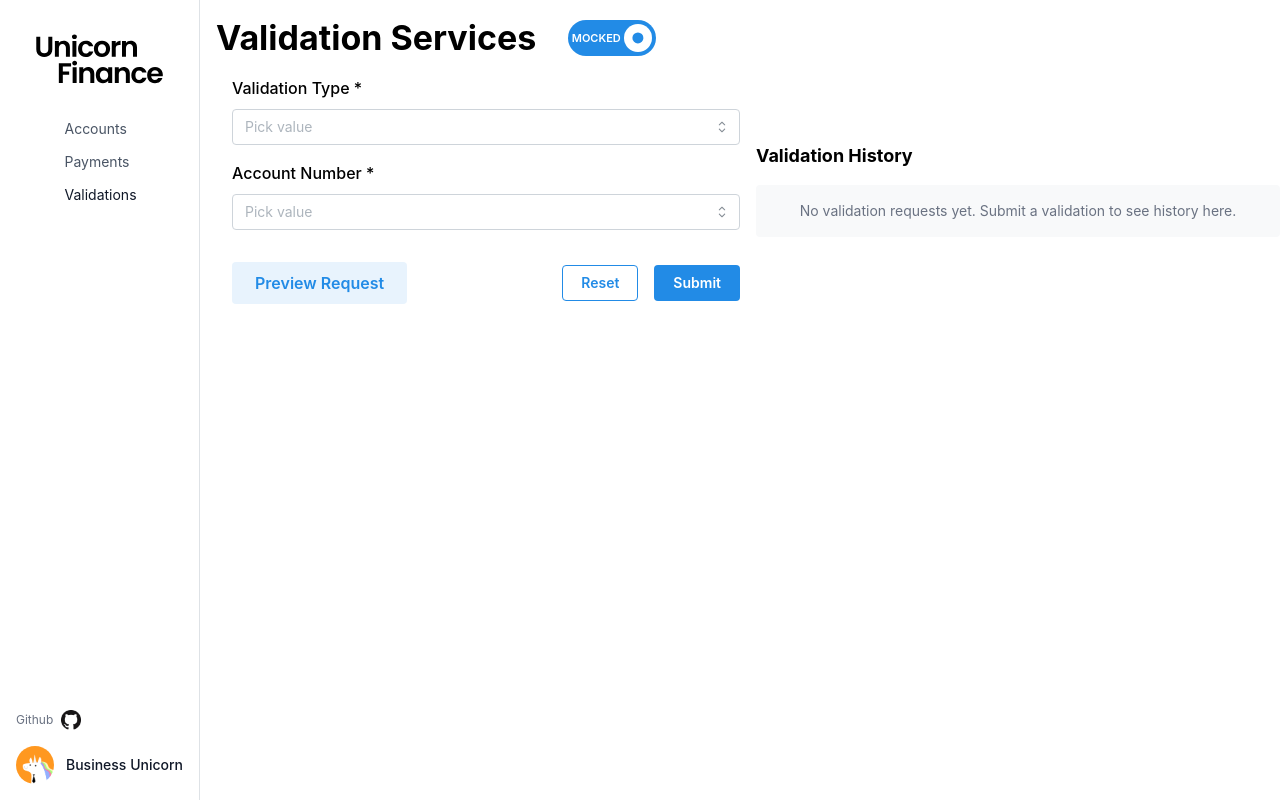
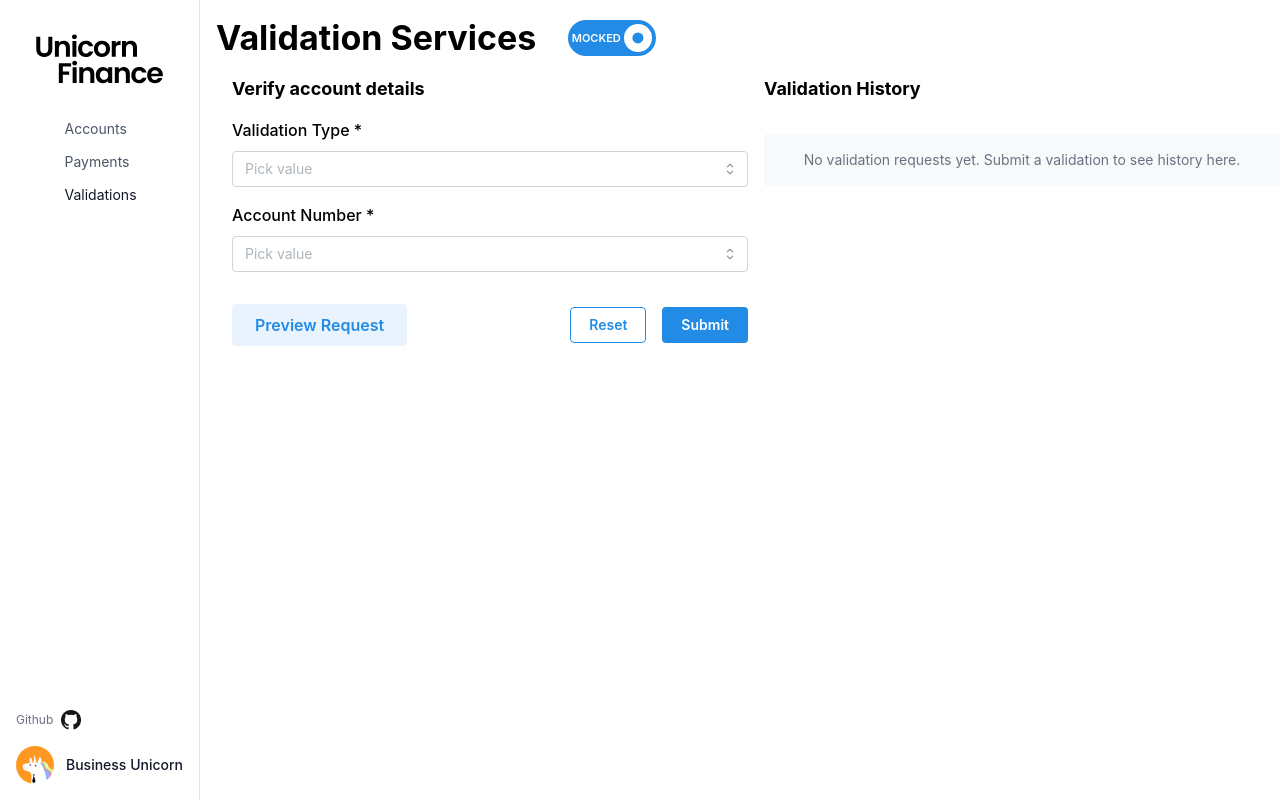
Before and after one commit to jpmorgan-payments/unicorn-finance, a React (Vite) app in the folder app/client/: page /validations in a window 1280 px wide. Built offline with nearby package versions, Linux system fonts and the light colour scheme.

Commit message:
Update ValidationsPage.tsx

```diff
--- a/app/client/src/pages/ValidationsPage.tsx
+++ b/app/client/src/pages/ValidationsPage.tsx
@@ -1,5 +1,5 @@
 import React, { useState } from "react";
-import { Box, Flex, Group, Title } from "@mantine/core";
+import { Box, Flex, Group, Title, Stack } from "@mantine/core";
 import Layout from "../componentsV2/Layout";
 import EnvironmentSwitcher from "../componentsV2/EnvironmentSwitcher";
 import ValidationServicesInputForm from "../features/ValidationServices/ValidationServicesInputForm";
@@ -52,13 +52,17 @@ const ValidationsPage: React.FC = () => {
         w={"100%"}
         gap="md"
         justify="space-between"
-        align="center"
+        align="flex-start"
         direction={{ base: "column", sm: "row" }}
       >
-        <ValidationServicesInputForm
-          onValidationComplete={handleValidationComplete}
-        />
-        <Box className="lg:w-1/2 w-full">
+        <Stack align="stretch" justify="flex-start" flex={1}>
+          <Title order={4}>Verify account details</Title>
+          <ValidationServicesInputForm
+            onValidationComplete={handleValidationComplete}
+          />
+        </Stack>
+
+        <Stack w={"50%"} justify="flex-start" flex={1} align="stretch">
           <Group justify="space-between" mb="md">
             <Title order={4}>Validation History</Title>
             {validationHistory.length > 0 && (
@@ -70,7 +74,6 @@ const ValidationsPage: React.FC = () => {
               </button>
             )}
           </Group>
-
           {validationHistory.length > 0 ? (
             <UnicornTable
               columns={[
@@ -93,7 +96,7 @@ const ValidationsPage: React.FC = () => {
               </p>
             </Box>
           )}
-        </Box>
+        </Stack>
       </Flex>
     </Layout>
   );
```
